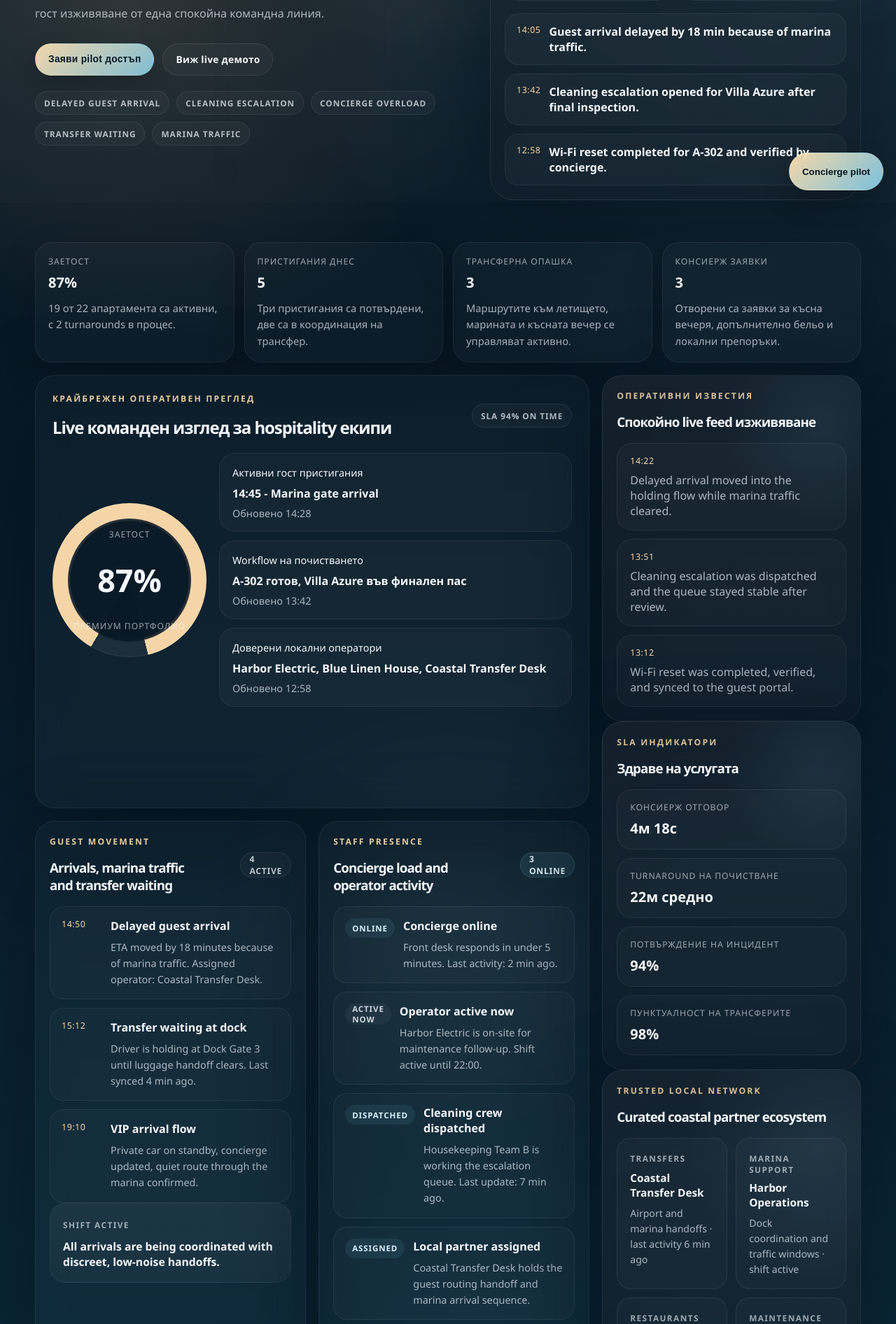
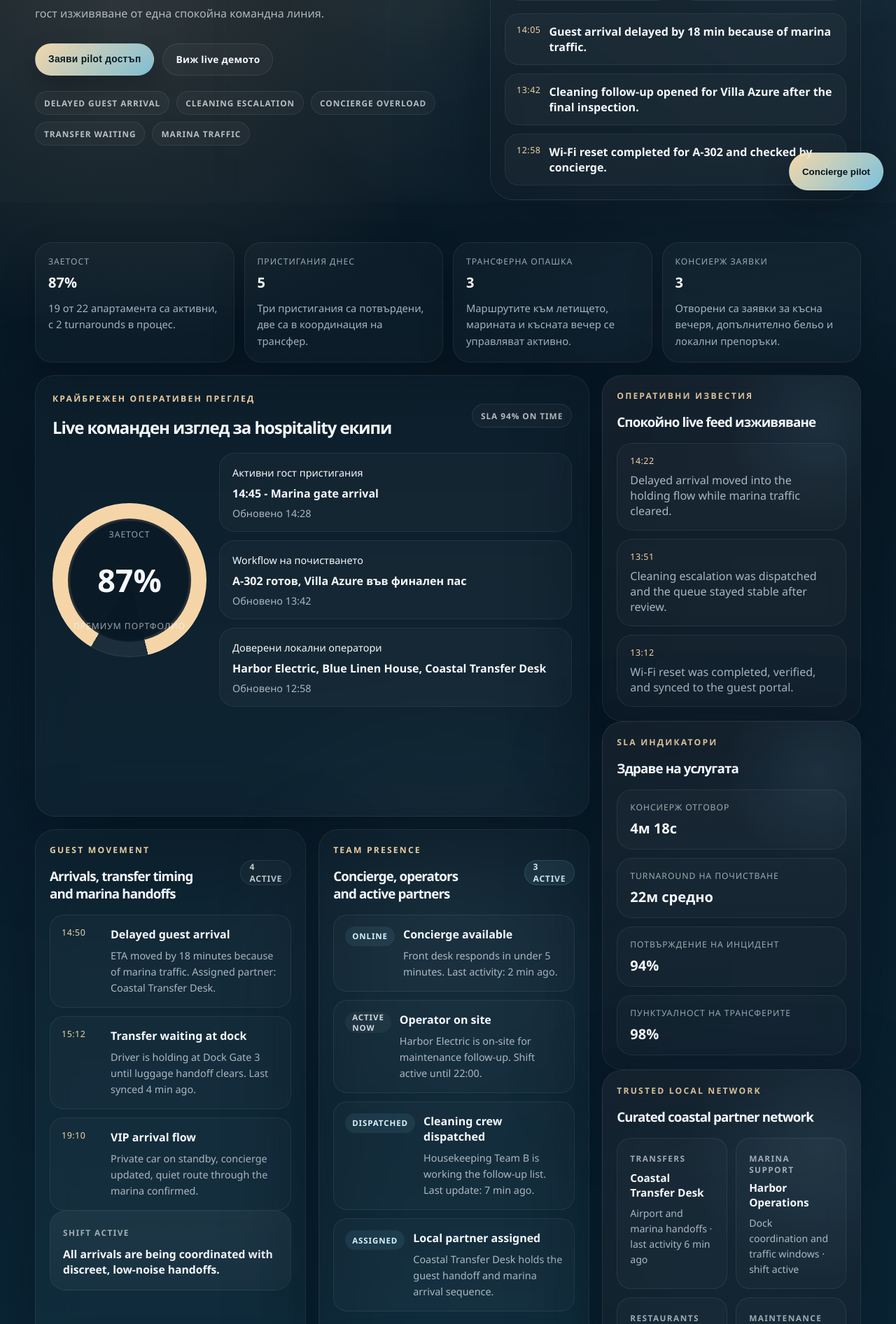
Before and after one commit to stellababy2004/BlackSeaConnect, a Flask app: page /demo/operations in a window 1280 px wide. Shown: the part 510-2402 px from the top of the page at 70% size. Run offline with Flask 3, Linux system fonts and the light colour scheme.

Commit message:
Ground demo and guest portal hospitality copy

```diff
--- a/templates/demo_operations.html
+++ b/templates/demo_operations.html
@@ -35,10 +35,10 @@
 
     <div class="operations-hero__grid">
       <section class="operations-hero__copy">
-        <p class="operations-eyebrow" data-i18n="heroEyebrow">Calm luxury hospitality software</p>
-        <h1 data-i18n="heroTitle">Investor-grade coastal operations for premium stays.</h1>
+        <p class="operations-eyebrow" data-i18n="heroEyebrow">Calm hospitality software for coastal stays</p>
+        <h1 data-i18n="heroTitle">Guest, property and service coordination in one calm view.</h1>
         <p class="operations-hero__text" data-i18n="heroText">
-          A demo surface for hospitality teams managing arrivals, concierge load, cleaning status, trusted local operators and guest experience from one calm command layer.
+          A practical workspace for arrivals, cleaning, transfers, local support and guest follow-through.
         </p>
 
         <div class="operations-hero__cta-row">
@@ -78,11 +78,11 @@
               <strong>5</strong>
             </div>
             <div class="operations-preview-stat">
-              <span data-i18n="boardStat3Label">Concierge queue</span>
+              <span data-i18n="boardStat3Label">Open requests</span>
               <strong data-i18n="boardStat3Value">3 open</strong>
             </div>
             <div class="operations-preview-stat">
-              <span data-i18n="boardStat4Label">SLA health</span>
+              <span data-i18n="boardStat4Label">Service level</span>
               <strong>94%</strong>
             </div>
           </div>
@@ -93,11 +93,11 @@
             </div>
             <div>
               <span data-i18n="note2Time">13:42</span>
-              <strong>Cleaning escalation opened for Villa Azure after final inspection.</strong>
+              <strong>Cleaning follow-up opened for Villa Azure after the final inspection.</strong>
             </div>
             <div>
               <span data-i18n="note3Time">12:58</span>
-              <strong>Wi-Fi reset completed for A-302 and verified by concierge.</strong>
+              <strong>Wi-Fi reset completed for A-302 and checked by concierge.</strong>
             </div>
           </div>
         </div>
@@ -159,7 +159,7 @@
                 <time datetime="2026-06-06T13:42:00+02:00" data-i18n="overviewItem2Time">Updated 13:42</time>
               </div>
               <div class="operations-overview__item">
-                <span data-i18n="overviewItem3Label">Trusted local operators</span>
+                <span data-i18n="overviewItem3Label">Trusted local partners</span>
                 <strong data-i18n="overviewItem3Value">Harbor Electric, Blue Linen House, Coastal Transfer Desk</strong>
                 <time datetime="2026-06-06T12:58:00+02:00" data-i18n="overviewItem3Time">Updated 12:58</time>
               </div>
@@ -172,7 +172,7 @@
             <div class="operations-panel__header">
               <div>
                 <p class="operations-panel__eyebrow">Guest movement</p>
-                <h3>Arrivals, marina traffic and transfer waiting</h3>
+                <h3>Arrivals, transfer timing and marina handoffs</h3>
               </div>
               <span class="operations-status-pill operations-status-pill--soft">4 active</span>
             </div>
@@ -181,7 +181,7 @@
                 <span class="operations-list__time">14:50</span>
                 <div>
                   <strong>Delayed guest arrival</strong>
-                  <p>ETA moved by 18 minutes because of marina traffic. Assigned operator: Coastal Transfer Desk.</p>
+                  <p>ETA moved by 18 minutes because of marina traffic. Assigned partner: Coastal Transfer Desk.</p>
                 </div>
               </div>
               <div class="operations-list__item">
@@ -208,23 +208,23 @@
           <article class="operations-panel">
             <div class="operations-panel__header">
               <div>
-                <p class="operations-panel__eyebrow">Staff presence</p>
-                <h3>Concierge load and operator activity</h3>
+                <p class="operations-panel__eyebrow">Team presence</p>
+                <h3>Concierge, operators and active partners</h3>
               </div>
-              <span class="operations-status-pill">3 online</span>
+              <span class="operations-status-pill">3 active</span>
             </div>
             <div class="operations-list operations-list--compact">
               <div class="operations-list__item">
                 <span class="operations-list__badge operations-list__badge--soft">Online</span>
                 <div>
-                  <strong>Concierge online</strong>
+                  <strong>Concierge available</strong>
                   <p>Front desk responds in under 5 minutes. Last activity: 2 min ago.</p>
                 </div>
               </div>
               <div class="operations-list__item">
                 <span class="operations-list__badge">Active now</span>
                 <div>
-                  <strong>Operator active now</strong>
+                  <strong>Operator on site</strong>
                   <p>Harbor Electric is on-site for maintenance follow-up. Shift active until 22:00.</p>
                 </div>
               </div>
@@ -232,14 +232,14 @@
                 <span class="operations-list__badge operations-list__badge--soft">Dispatched</span>
                 <div>
                   <strong>Cleaning crew dispatched</strong>
-                  <p>Housekeeping Team B is working the escalation queue. Last update: 7 min ago.</p>
+                  <p>Housekeeping Team B is working the follow-up list. Last update: 7 min ago.</p>
                 </div>
               </div>
               <div class="operations-list__item">
                 <span class="operations-list__badge operations-list__badge--soft">Assigned</span>
                 <div>
                   <strong>Local partner assigned</strong>
-                  <p>Coastal Transfer Desk holds the guest routing handoff and marina arrival sequence.</p>
+                  <p>Coastal Transfer Desk holds the guest handoff and marina arrival sequence.</p>
                 </div>
               </div>
             </div>
@@ -248,10 +248,10 @@
           <article class="operations-panel">
             <div class="operations-panel__header">
               <div>
-                <p class="operations-panel__eyebrow">Cleaning queue</p>
-                <h3>Readiness, escalation and Wi-Fi reset</h3>
+                <p class="operations-panel__eyebrow">Cleaning status</p>
+                <h3>Readiness, follow-up and Wi-Fi reset</h3>
               </div>
-              <span class="operations-chip operations-chip--soft">1 escalation</span>
+              <span class="operations-chip operations-chip--soft">1 follow-up</span>
             </div>
             <div class="operations-workflow">
               <div class="operations-workflow__step operations-workflow__step--done">
@@ -276,8 +276,8 @@
           <article class="operations-panel">
             <div class="operations-panel__header">
               <div>
-                <p class="operations-panel__eyebrow">Incident surface</p>
-                <h3>Priority issues, SLA countdowns and escalation state</h3>
+                <p class="operations-panel__eyebrow">Issue queue</p>
+                <h3>Priority issues, timing and follow-up</h3>
               </div>
               <span class="operations-status-pill operations-status-pill--warning">2 open</span>
             </div>
@@ -301,7 +301,7 @@
                   <span class="operations-incident-card__sla">SLA 26 min</span>
                 </div>
                 <strong>Concierge overload</strong>
-                <p>Assigned to front desk concierge. Escalation queued, guest callback pending.</p>
+                <p>Assigned to front desk concierge. Follow-up queued, guest callback pending.</p>
                 <div class="operations-incident-card__timeline">
                   <span>13:08 reported</span>
                   <span>13:16 triaged</span>
@@ -324,8 +324,8 @@
             </div>
             <div class="operations-empty-state">
               <span class="operations-empty-state__eyebrow">Stable window</span>
-              <strong>No unresolved incidents after review.</strong>
-              <p>Calm alert colors, discreet escalation and a quiet timeline keep the queue readable at a glance.</p>
+              <strong>No unresolved issues after review.</strong>
+              <p>Calm alert colors, discreet follow-up and a quiet timeline keep the queue readable at a glance.</p>
             </div>
           </article>
         </div>
@@ -376,7 +376,7 @@
 
         <article class="operations-panel operations-panel--ambient">
           <p class="operations-panel__eyebrow">Trusted local network</p>
-          <h3>Curated coastal partner ecosystem</h3>
+          <h3>Curated coastal partner network</h3>
           <div class="operations-network-grid">
             <div class="operations-network-card">
               <span>Transfers</span>
```
Also changed, not shown: other parts of templates/demo_operations.html (+13 -13 lines), templates/guest_portal.html (+20 -20 lines).
